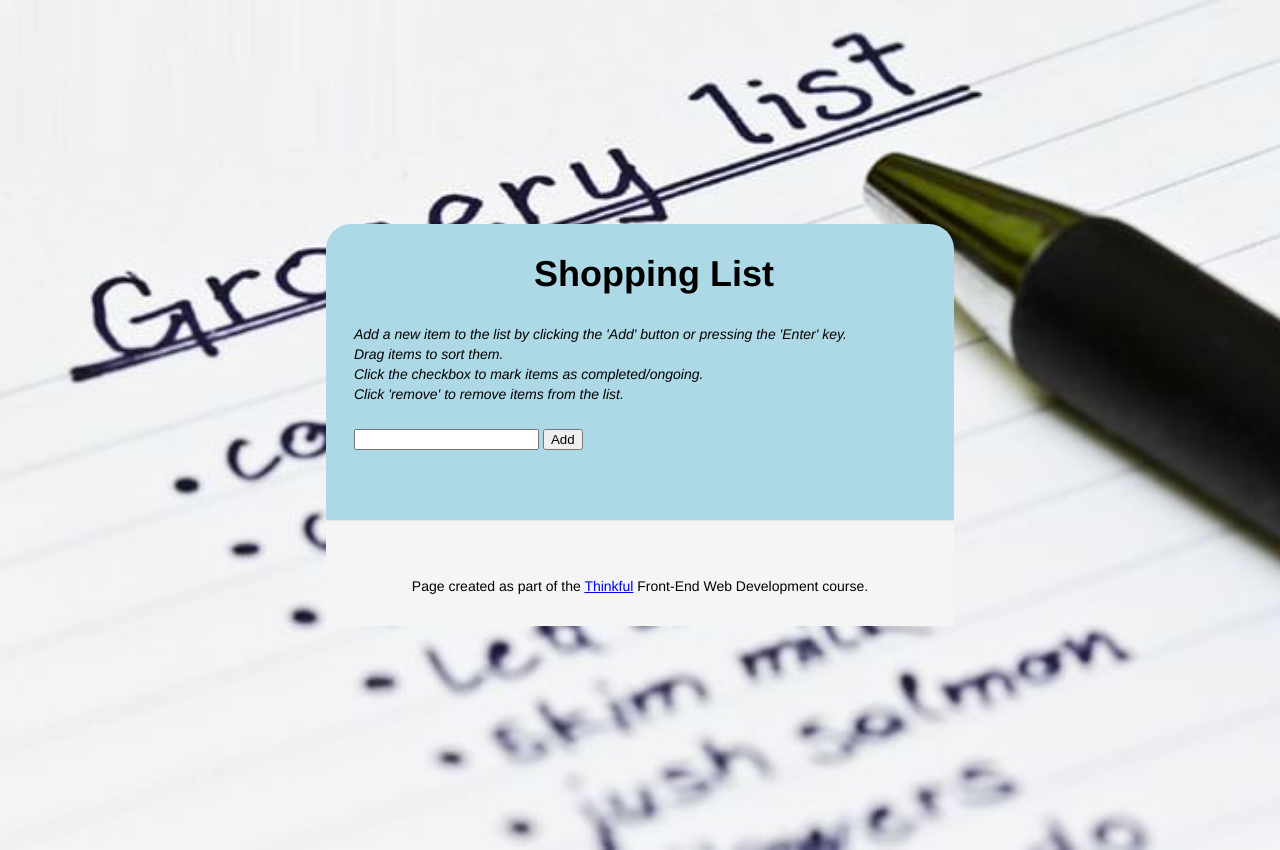
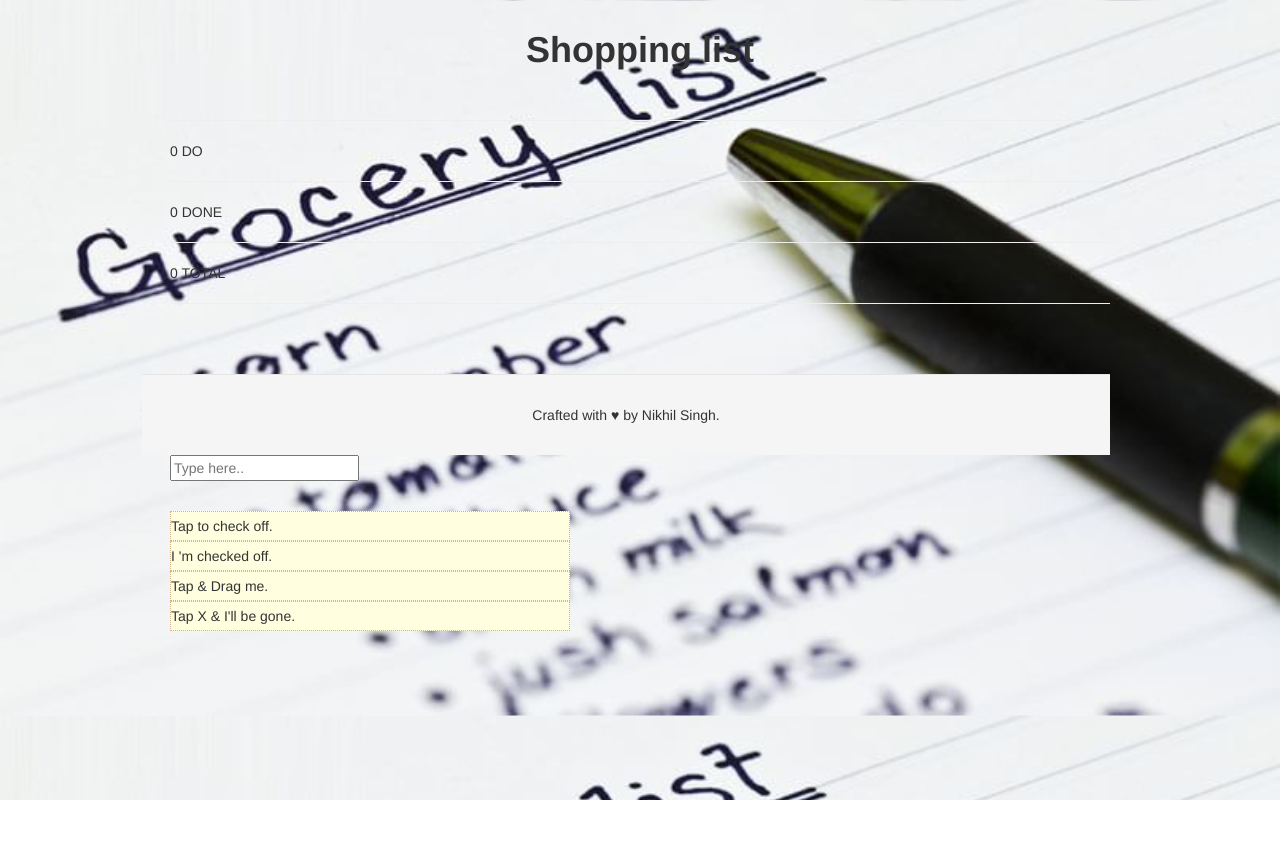
Before and after one commit to nikhilmufc7/MyShoppingList, a plain HTML site: page index.html in a window 1280 px wide. After the commit the page ends 800 px from the top, so only its background shows below. Drawn offline with nearby package versions, Linux system fonts and the light colour scheme; a web font is replaced by a local one.

Commit message:
Update index.html

```diff
--- a/index.html
+++ b/index.html
@@ -1,41 +1,77 @@
+<!DOCTYPE html>
 <html lang="en">
 	<head>
-	<meta charset="UTF-8">
-	<title></title>
 
-	<link rel="stylesheet" href="style.css">
-	<script src="http://code.jquery.com/jquery-1.8.2.js"></script>
-	<script src="http://code.jquery.com/ui/1.9.1/jquery-ui.js"></script>
-	<script src="https://rawgit.com/nikhilmufc7/ShoppingListApp/master/app.js"></script>
+		<title>Shopping List - A Thinkful Project</title>
+
+		<!-- Meta Tags -->
+		<meta charset="utf-8"/>
+		<meta name="description" content="Jeya Karthika's Shopping List"/>
+		<meta name="author" content="Jeya Karthika"/>
+		<meta name="viewport" content="width=device-width, initial-scale=1.0, maximum-scale=1.0"/>
+
+		<!-- Favicon -->
+		<link rel="shortcut icon" href="favicon.ico">
+
+		<!-- Stylesheets -->
+		<link href='http://fonts.googleapis.com/css?family=Rancho' rel='stylesheet' type='text/css'>
+		<link href='http://fonts.googleapis.com/css?family=Open+Sans:300italic,400,300' rel='stylesheet' type='text/css'>
+       <link rel="stylesheet" type="text/css" href="http://maxcdn.bootstrapcdn.com/bootstrap/3.3.5/css/bootstrap.min.css">
+	<link rel="stylesheet" type="text/css" href="style.css">
+
+
+
+	<script src="https://ajax.aspnetcdn.com/ajax/jQuery/jquery-3.1.1.min.js"></script>
+
+	<script type="text/javascript" src= "app.js"></script>
+
+
 	</head>
 	<body>
-	<div id="container" class="shadow">
+		<section class="left">
 			<header>
-			<h1>Shopping List</h1>
+				<a href="index.html" class="logo"></a>
+				<h1>Shopping list</h1>
 			</header>
+			<div class="count-container">
+				<hr>
+				<p class="count"><span id="do">0</span> DO</p>
+				<hr>
+				<p class="count"><span id="done">0</span> DONE</p>
+				<hr>
+				<p class="count"><span id="total">0</span> TOTAL</p>
+				<hr>
+			</div>
+			<footer>
+				<p>Crafted with <span class="love"> &#9829; </span> by Nikhil Singh.</p>
+			</footer>
+		</section>
 
-		<div id="content">
+		<section class="right"> <!-- App Section -->
+			<form>
+				<input type="text" name="newItem" id="newItem" class="textBox" autocomplete="off" placeholder="Type here.." required/>
+			</form>
 
-			<ul id="instructions">
-				<li>Add a new item to the list by clicking the 'Add' button or pressing the 'Enter' key.</li>
-				<li>Drag items to sort them.</li>
-				<li>Click the checkbox to mark items as completed/ongoing.</li>
-				<li>Click 'remove' to remove items from the list.</li>
+			<ul id="list">
+				<li class="listitem">
+					<span class="item">Tap to check off.</span>
+					<div class="delete"></div>
+				</li>
+				<li class="listitem checked">
+					<span class="item">I 'm checked off.</span>
+					<div class="delete"></div>
+				</li>
+				<li class="listitem">
+					<span class="item">Tap &amp; Drag me.</span>
+					<div class="delete"></div>
+				</li>
+				<li class="listitem">
+					<span class="item">Tap X &amp; I'll be gone.</span>
+					<div class="delete"></div>
+				</li>
 			</ul>
 
-			<input type="text" name="newItemTextBox" id="newItemTextBox">
-			<input type="submit" value="Add" name="AddButton" id="AddButton">
-
-			<ul id="list"></ul>
-
-		</div><!-- end of content -->
-
-		<footer>
-			<div id="thinkful">
-				Page created as part of the <a href="http://www.thinkful.com">Thinkful</a> Front-End Web Development course.
-			</div>
-		</footer>
-	</div><!-- end of container -->
+		</section>
 
 	</body>
 </html>
```
Lines whose indentation alone changed are shown as unchanged.
